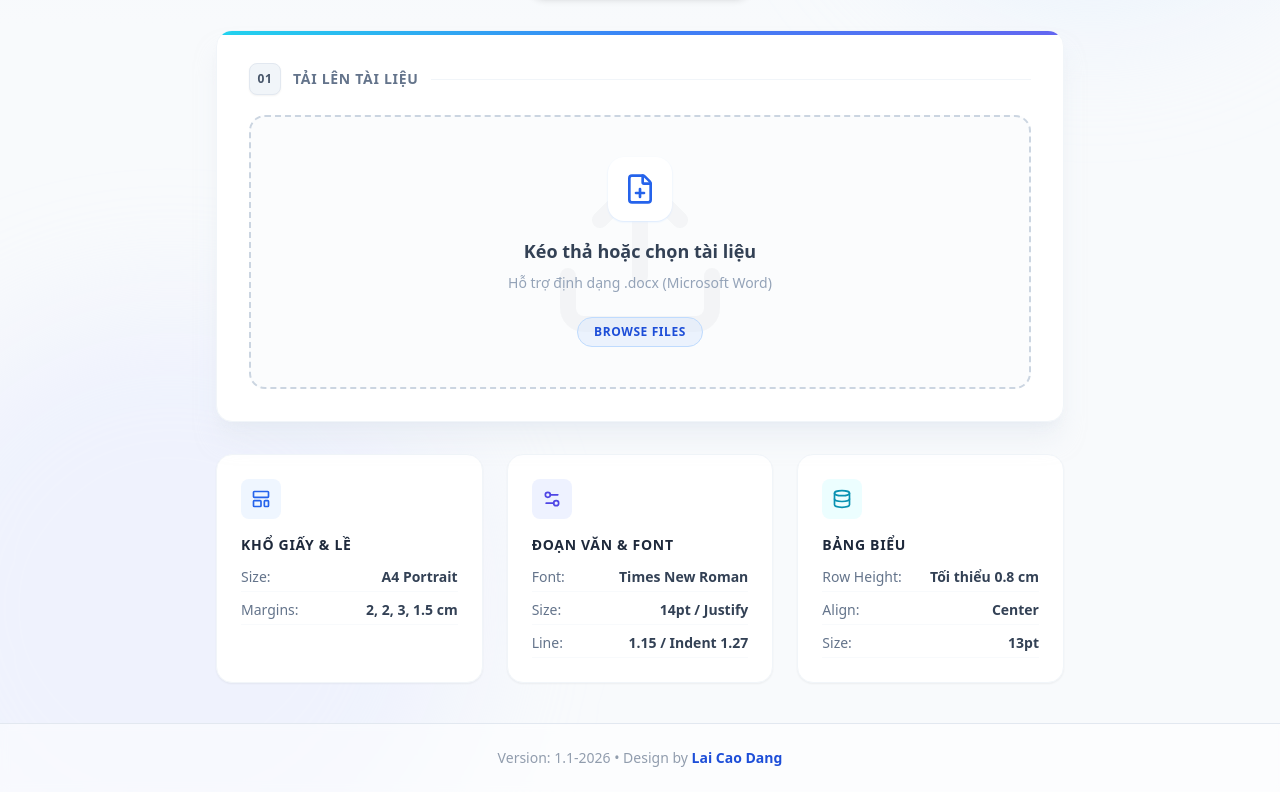
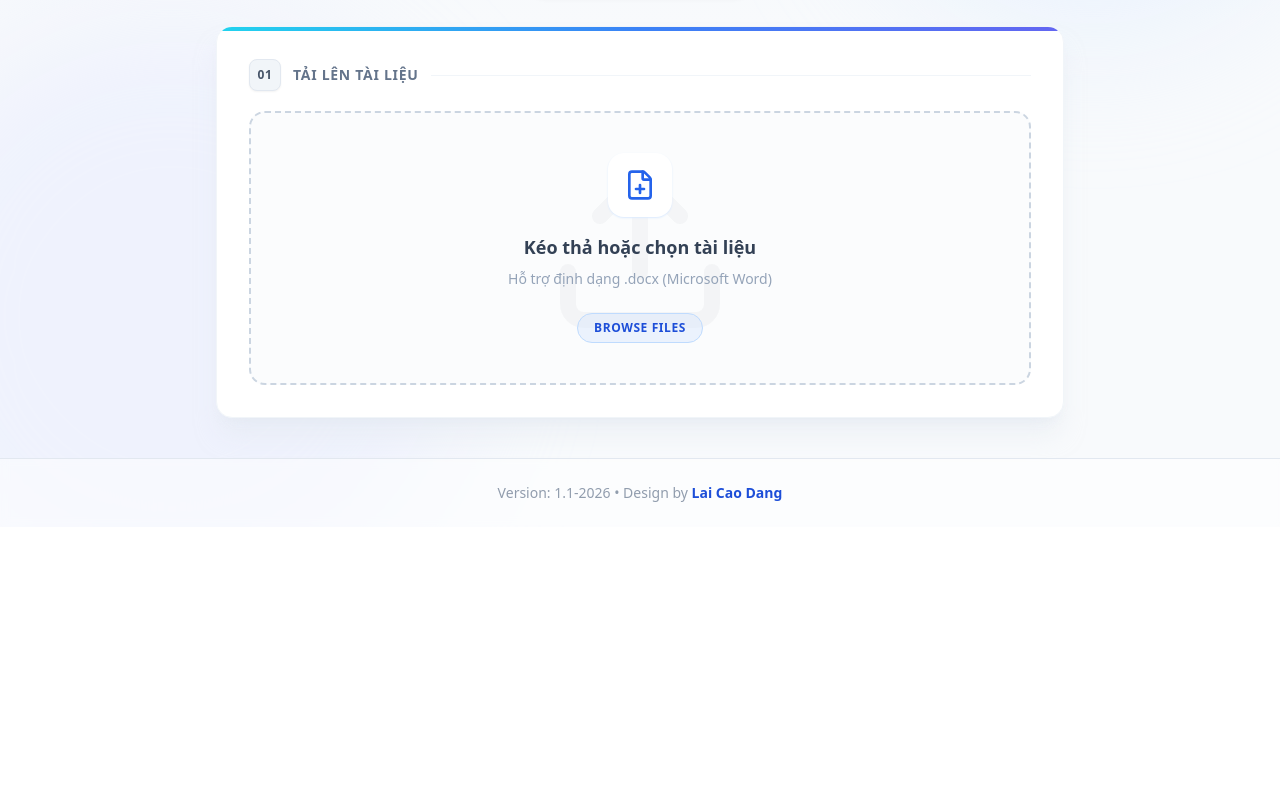
Before and after one commit to chuvananeakar/DocFormat-Pro, a React (Vite) app: page / in a window 1280 px wide. Shown: the part 360-1152 px from the top of the page. After the commit the page ends 887 px from the top, so only its background shows below. Built offline with nearby package versions, Linux system fonts and the light colour scheme.

Commit message:
Add files via upload

```diff
--- a/App.tsx
+++ b/App.tsx
@@ -18,6 +18,7 @@ export default function App() {
 
   const [options, setOptions] = useState<DocxOptions>({
     headerType: HeaderType.NONE,
+    departmentName: "TỔ TOÁN - TIN",
     removeNumbering: false,
     margins: { top: 2, bottom: 2, left: 3, right: 1.5 },
     font: { family: "Times New Roman", sizeNormal: 14, sizeTable: 13 },
@@ -109,8 +110,8 @@ export default function App() {
           <div className="inline-flex items-center gap-1.5 px-3 py-1 rounded-full bg-indigo-50 border border-indigo-100 text-indigo-700 text-[10px] font-bold uppercase tracking-wider mb-2">
             <Sparkles className="w-3 h-3" /> Phiên bản chuyển đổi số 2.0
           </div>
-          <h2 className="text-2xl sm:text-3xl md:text-4xl font-black text-slate-800 tracking-tight uppercase">
-            <span className="bg-clip-text text-transparent bg-gradient-to-r from-blue-700 via-indigo-700 to-blue-700">CÔNG CỤ CHUẨN HÓA VĂN BẢN HÀNH CHÍNH</span>
+          <h2 className="text-xl sm:text-2xl md:text-3xl font-bold text-slate-800 tracking-tight">
+            <span className="bg-clip-text text-transparent bg-gradient-to-r from-blue-700 via-indigo-700 to-blue-700">Công cụ chuẩn hóa văn bản hành chính</span>
           </h2>
           <p className="text-base sm:text-lg text-slate-500 max-w-3xl mx-auto font-medium leading-relaxed">
             Chuẩn hóa tài liệu của bạn ngay lập tức. Tuân thủ các quy tắc định dạng hành chính.
@@ -152,6 +153,27 @@ export default function App() {
                                 <option value={HeaderType.DEPARTMENT}>📚 Văn bản Nội bộ (Tổ chuyên môn)</option>
                             </select>
                             <p className="text-[10px] text-slate-400">Tự động chèn bảng thông tin cơ quan và Quốc hiệu vào đầu trang theo mẫu đã chọn</p>
+
+                            {/* NEW: Conditional Department Select */}
+                            {options.headerType === HeaderType.DEPARTMENT && (
+                                <div className="mt-4 animate-fadeIn border-t border-slate-100 pt-4">
+                                    <label className="block text-sm font-bold text-slate-700 mb-2">
+                                        Chọn Tổ chuyên môn
+                                    </label>
+                                    <select
+                                        value={options.departmentName || "TỔ TOÁN - TIN"}
+                                        onChange={(e) => setOptions({...options, departmentName: e.target.value})}
+                                        className="w-full px-4 py-2.5 bg-blue-50 border border-blue-200 rounded-xl text-sm font-medium focus:outline-none focus:ring-2 focus:ring-blue-500 cursor-pointer text-blue-800"
+                                    >
+                                        <option value="TỔ TOÁN - TIN">TỔ TOÁN - TIN</option>
+                                        <option value="TỔ NGỮ VĂN">TỔ NGỮ VĂN</option>
+                                        <option value="TỔ KHOA HỌC TỰ NHIÊN">TỔ KHOA HỌC TỰ NHIÊN</option>
+                                        <option value="TỔ KHOA HỌC XÃ HỘI">TỔ KHOA HỌC XÃ HỘI</option>
+                                        <option value="TỔ GDTC - NGHỆ THUẬT">TỔ GDTC - NGHỆ THUẬT</option>
+                                        <option value="TỔ VĂN PHÒNG">TỔ VĂN PHÒNG</option>
+                                    </select>
+                                </div>
+                            )}
                         </div>
                     </div>
 
@@ -389,43 +411,6 @@ export default function App() {
           </div>
         </div>
 
-        {/* Footer Info Grid - Tech Cards */}
-        <div className="mt-8 grid grid-cols-1 md:grid-cols-3 gap-6">
-          <div className="bg-white p-6 rounded-2xl shadow-sm border border-slate-100 hover:shadow-md hover:border-blue-200 transition-all group">
-            <div className="w-10 h-10 bg-blue-50 rounded-lg flex items-center justify-center text-blue-600 mb-4 group-hover:bg-blue-600 group-hover:text-white transition-colors">
-              <LayoutTemplate className="w-5 h-5" />
-            </div>
-            <h4 className="font-bold text-slate-800 mb-3 text-sm uppercase tracking-wider">Khổ giấy & Lề</h4>
-            <ul className="space-y-2 text-sm text-slate-500">
-              <li className="flex justify-between border-b border-slate-50 pb-1"><span>Size:</span> <span className="font-semibold text-slate-700">A4 Portrait</span></li>
-              <li className="flex justify-between border-b border-slate-50 pb-1"><span>Margins:</span> <span className="font-semibold text-slate-700">{options.margins.top}, {options.margins.bottom}, {options.margins.left}, {options.margins.right} cm</span></li>
-            </ul>
-          </div>
-
-          <div className="bg-white p-6 rounded-2xl shadow-sm border border-slate-100 hover:shadow-md hover:border-blue-200 transition-all group">
-            <div className="w-10 h-10 bg-indigo-50 rounded-lg flex items-center justify-center text-indigo-600 mb-4 group-hover:bg-indigo-600 group-hover:text-white transition-colors">
-              <Settings2 className="w-5 h-5" />
-            </div>
-            <h4 className="font-bold text-slate-800 mb-3 text-sm uppercase tracking-wider">Đoạn văn & Font</h4>
-            <ul className="space-y-2 text-sm text-slate-500">
-              <li className="flex justify-between border-b border-slate-50 pb-1"><span>Font:</span> <span className="font-semibold text-slate-700">{options.font.family}</span></li>
-              <li className="flex justify-between border-b border-slate-50 pb-1"><span>Size:</span> <span className="font-semibold text-slate-700">{options.font.sizeNormal}pt / Justify</span></li>
-              <li className="flex justify-between border-b border-slate-50 pb-1"><span>Line:</span> <span className="font-semibold text-slate-700">{options.paragraph.lineSpacing} / Indent {options.paragraph.indent}</span></li>
-            </ul>
-          </div>
-
-          <div className="bg-white p-6 rounded-2xl shadow-sm border border-slate-100 hover:shadow-md hover:border-blue-200 transition-all group">
-            <div className="w-10 h-10 bg-cyan-50 rounded-lg flex items-center justify-center text-cyan-600 mb-4 group-hover:bg-cyan-600 group-hover:text-white transition-colors">
-              <Database className="w-5 h-5" />
-            </div>
-            <h4 className="font-bold text-slate-800 mb-3 text-sm uppercase tracking-wider">Bảng biểu</h4>
-            <ul className="space-y-2 text-sm text-slate-500">
-              <li className="flex justify-between border-b border-slate-50 pb-1"><span>Row Height:</span> <span className="font-semibold text-slate-700">Tối thiểu {options.table.rowHeight} cm</span></li>
-              <li className="flex justify-between border-b border-slate-50 pb-1"><span>Align:</span> <span className="font-semibold text-slate-700">Center</span></li>
-              <li className="flex justify-between border-b border-slate-50 pb-1"><span>Size:</span> <span className="font-semibold text-slate-700">{options.font.sizeTable}pt</span></li>
-            </ul>
-          </div>
-        </div>
 
       </main>
 
--- a/types.ts
+++ b/types.ts
@@ -22,6 +22,7 @@ export enum HeaderType {
 
 export interface DocxOptions {
   headerType: HeaderType;
+  departmentName?: string;
   removeNumbering: boolean;
   margins: {
     top: number;
--- a/vite.config.ts
+++ b/vite.config.ts
@@ -5,7 +5,6 @@ import react from '@vitejs/plugin-react';
 export default defineConfig(({ mode }) => {
     const env = loadEnv(mode, '.', '');
     return {
-        base:'/DocFormat-Pro/',
       server: {
         port: 3000,
         host: '0.0.0.0',
```
